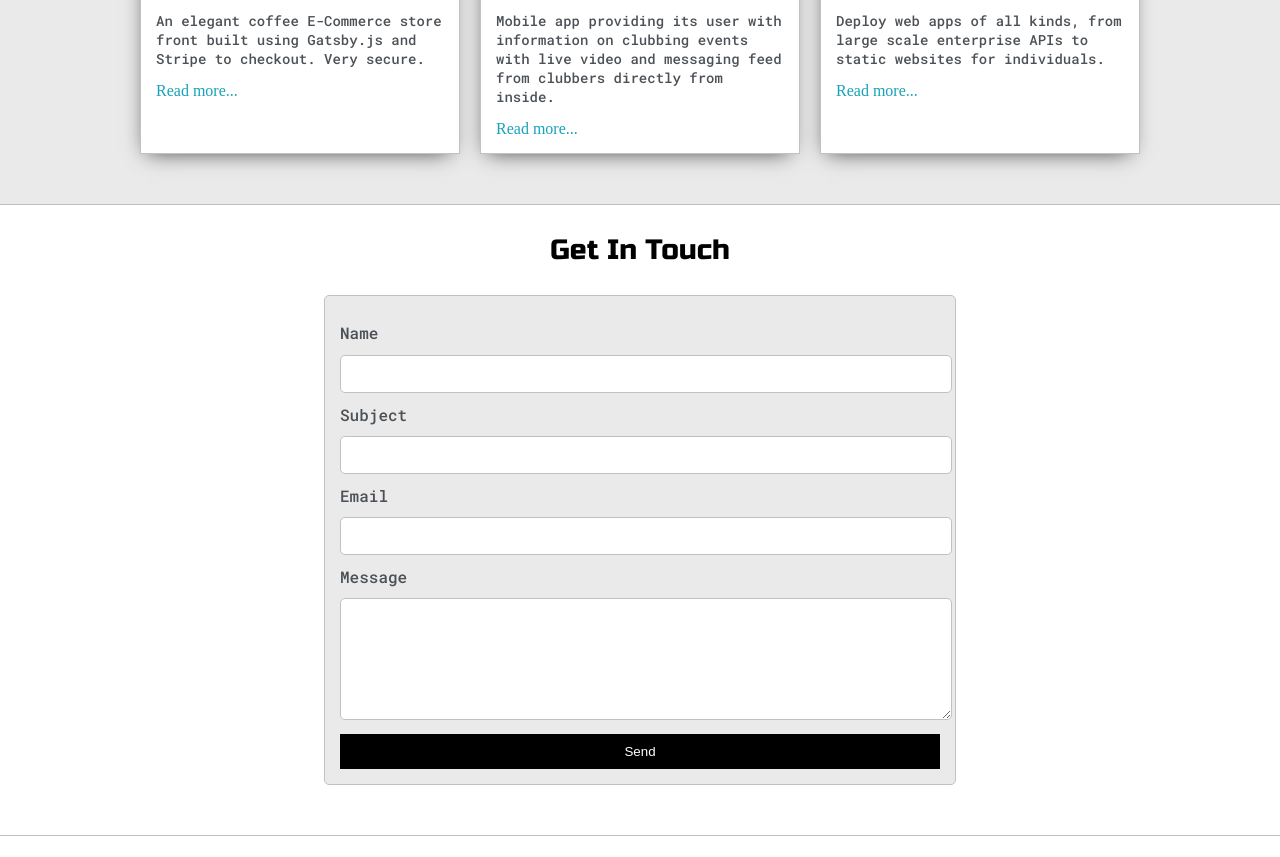
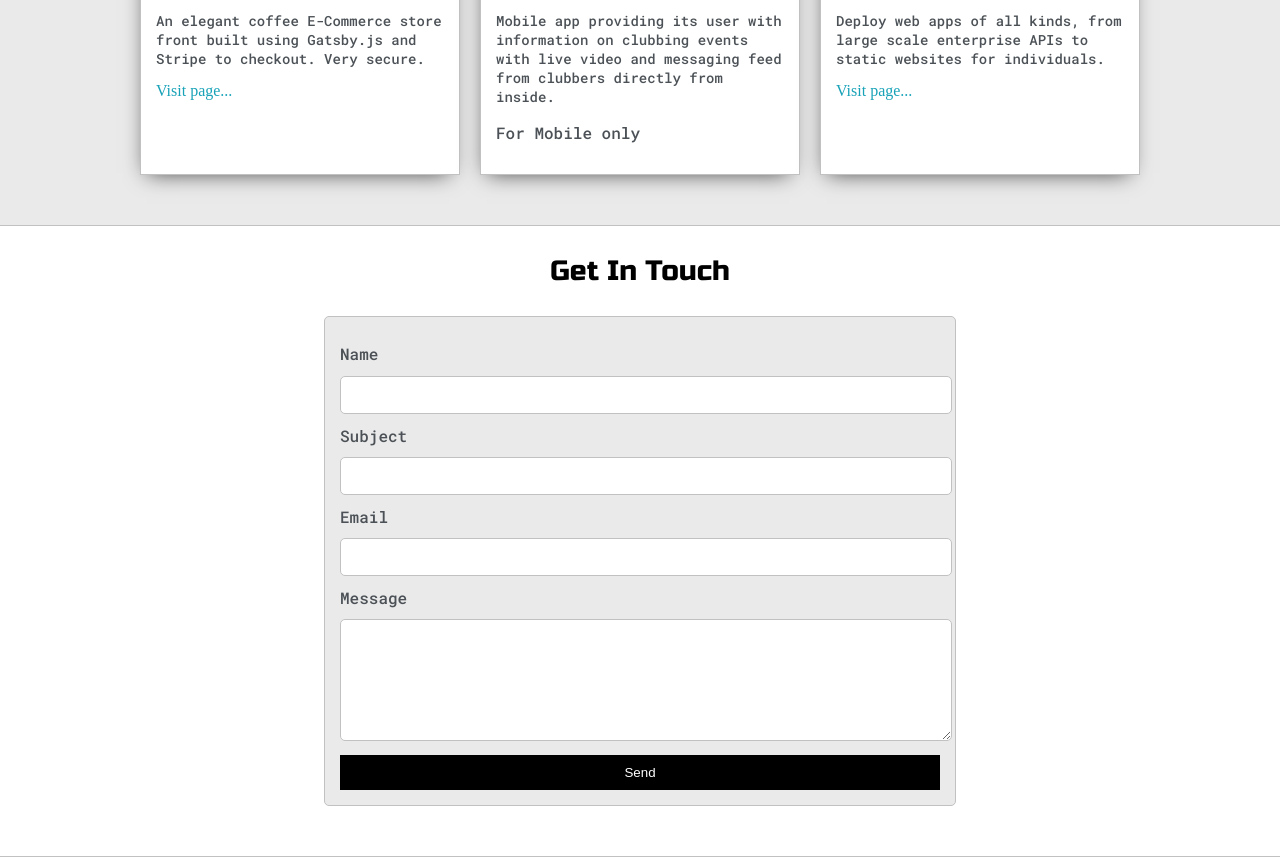
Before and after one commit to pgedeon84/portfolio, a plain HTML site: page index.html in a window 1280 px wide. Shown: the part 1609-2466 px from the top of the page. Before the commit the page ends 2445 px from the top, so only its background shows below. Drawn offline with Linux system fonts and the light colour scheme.

Commit message:
links to past projects pages now active

```diff
--- a/index.html
+++ b/index.html
@@ -105,7 +105,7 @@
                         <p class="post-intro">
                             An elegant coffee E-Commerce store front built using Gatsby.js and Stripe to checkout. Very secure.
                         </p>
-                        <a href="#" target="_blank">Read more...</a>
+                        <a href="https://my-coffee-shop-project.netlify.app" target="_blank">Visit page...</a>
                     </div>
                 </div>
                 <div class="post">
@@ -115,7 +115,7 @@
                         <p class="post-intro">
                             Mobile app providing its user with information on clubbing events with live video and messaging feed from clubbers directly from inside.
                         </p>
-                        <a href="#" target="_blank">Read more...</a>
+                        <p>For Mobile only</p>
                     </div>
                 </div>
                 <div class="post">
@@ -125,7 +125,7 @@
                         <p class="post-intro">
                             Deploy web apps of all kinds, from large scale enterprise APIs to static websites for individuals.
                         </p>
-                        <a href="#" target="_blank">Read more...</a>
+                        <a href="https://quirky-wescoff-57ed7b.netlify.app" target="_blank">Visit page...</a>
                     </div>
                 </div>
             </div>
```
